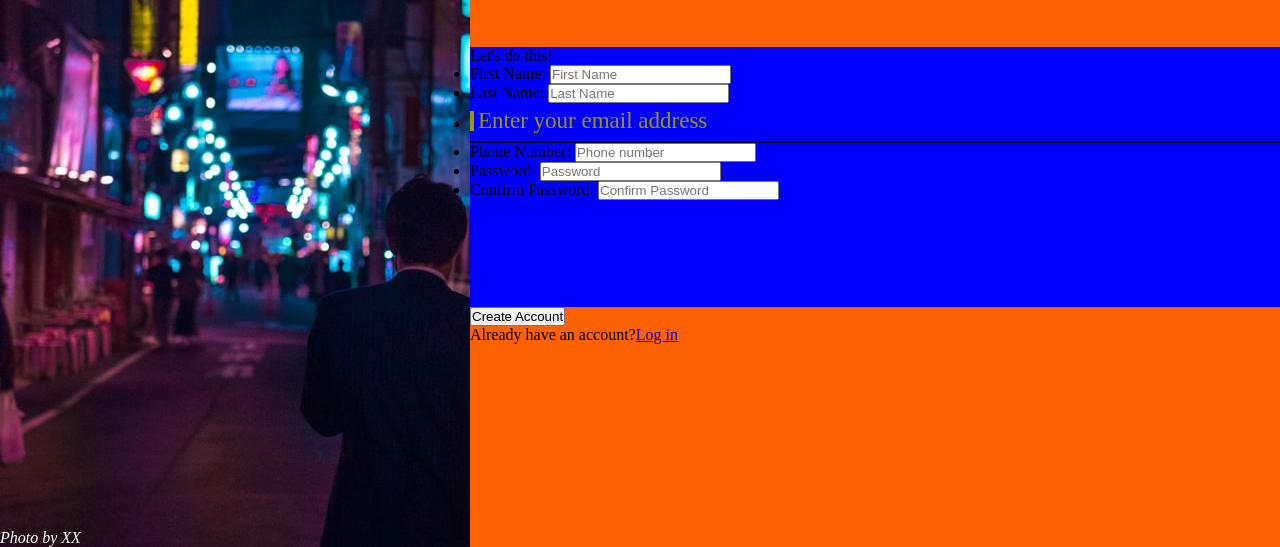
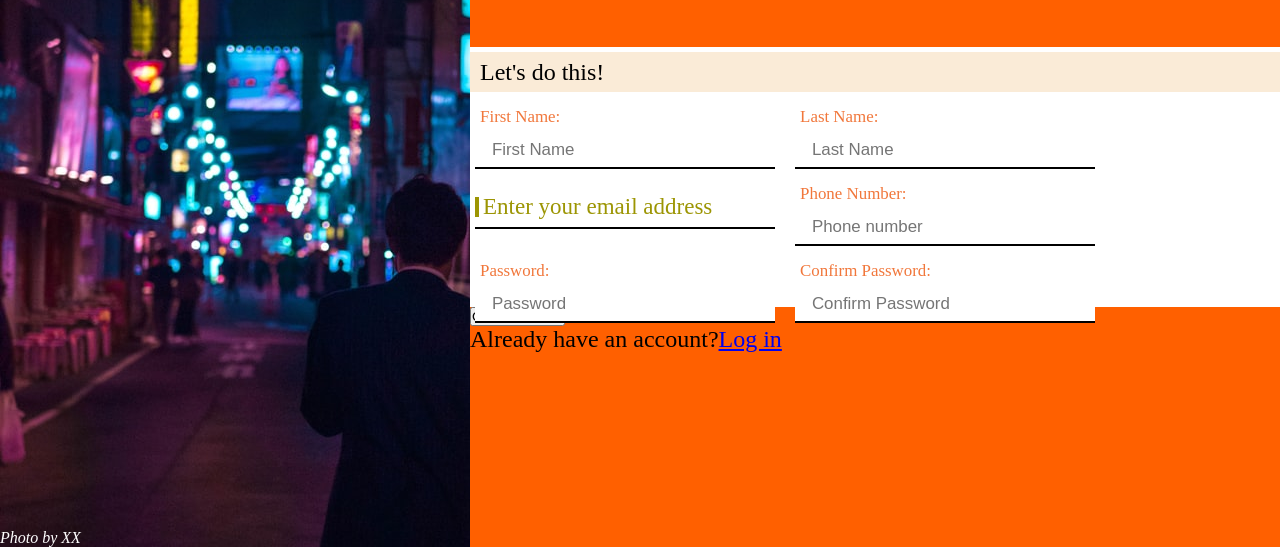
Before and after one commit to falteringsky/sign-up-form, a plain HTML site: page index.html in a window 1280 px wide. Shown: the part 253-800 px from the top of the page. Drawn offline with nearby package versions, Linux system fonts and the light colour scheme; a script that the page names is missing.

Commit message:
added styles for input fields and spacing

```diff
--- a/styles.css
+++ b/styles.css
@@ -51,11 +51,15 @@ body {
 }
 
 main {
-    background-color: blueviolet;
+    /* background-color: blueviolet; */
     display: flex;
     flex-direction: column;
     height: 100vh;
     width: 100vw;
+}
+
+.fontMain {
+    font-size: 1.5rem;
 }
 
 .fontMain.introTxt {
@@ -64,8 +68,19 @@ main {
     height: 300px;
 }
 
+.formIntro {
+    display: flex;
+    height: 40px;
+    background-color: antiquewhite;
+    padding: 6px 10px;
+    margin-top: 5px;
+    margin-bottom: 15px;
+    justify-content: flex-start;
+    align-items: center;
+}
+
 .form {
-    background-color: blue;
+    /* background-color: blue; */
     width: 100%;
     height: 260px;
 }
@@ -76,6 +91,75 @@ main {
     flex-grow: 1;
 }
 
+.formInputs {
+    display: flex;
+    font-size: 1.3rem;
+}
+
+.form li > .firstName, .lastName, .phoneNumber, .password, .confirmPassword {
+    border: none;
+    border-bottom: 0;
+    margin-bottom: 0px;
+    position: relative;
+}
+
+.form li:last-child {
+    border-bottom: 1px solid #ccc;
+}
+
+ul {
+    display: flex;
+    flex-wrap: wrap;
+    list-style: none;
+    gap: 20px;
+    padding: 5px;
+}
+
+.firstName >label, .lastName>label, .phoneNumber>label, .password >label, .confirmPassword >label{
+    display: block;
+    border: 0;
+}
+
+.firstName>input, .lastName >input, .phoneNumber >input, .password > input, .confirmPassword > input{
+   display: block;
+   font-size: .8125em;;
+    width: 300px;
+    height: 50px;
+    padding: 2.25em 1em 1em;
+    outline: 0;
+    border: 0;
+    border-bottom: 2px solid #000
+}
+
+.firstName >label, .lastName>label, .phoneNumber>label, .password >label, .confirmPassword >label {
+    font-size: .8125em;/* 13/16 */
+    position: absolute;
+    top: -.3em;
+    left: 0.3em;
+    color: #f1773b;
+    opacity: 1;
+    -webkit-transition: .333s ease top, .333s ease opacity;
+    transition: .333s ease top, .333s ease opacity;
+}
+
+.js-hide-label label {
+    opacity: 0;
+    top: -0.3rem
+}
+
+.js-unhighlight-label label {
+    color: #999
+}
+
+.js-error {
+    border-color: #f13b3b !important; /* override all cases */
+}
+.js-error + li {
+    border-top-color: #f13b3b;
+}
+.js-error label {
+    color: #f13b3b;
+}
 
 
 @keyframes emailCaret-anim{
```
